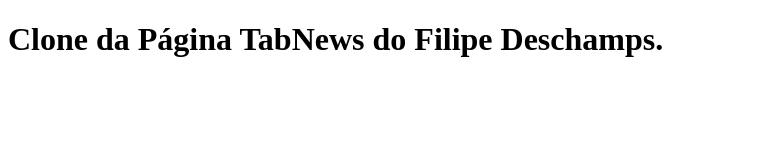
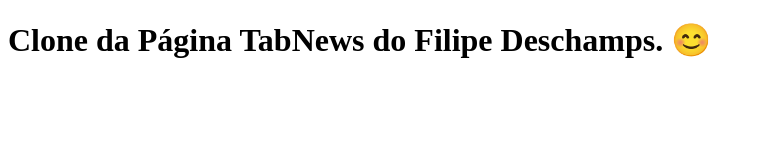
Before and after one commit to JoseHenriqueBenemon/clone-tabnews, a Next.js app: page / in a window 1280 px wide. Shown: the top 160 px of the page, without its empty margins (0-763 px from the left). Built offline with nearby package versions, Linux system fonts and the light colour scheme.

Commit message:
Update `pages/index.js` file

```diff
--- a/pages/index.js
+++ b/pages/index.js
@@ -1,5 +1,5 @@
 function Home() {
-    return <h1>Clone da Página TabNews do Filipe Deschamps.</h1>
+    return <h1>Clone da Página TabNews do Filipe Deschamps. 😊</h1>
 }
 
 export default Home;
```
